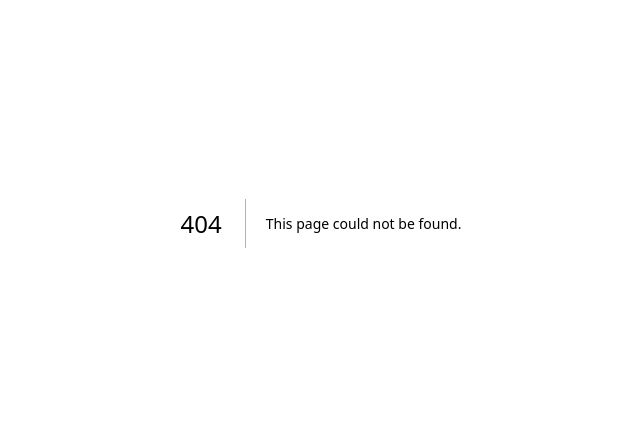
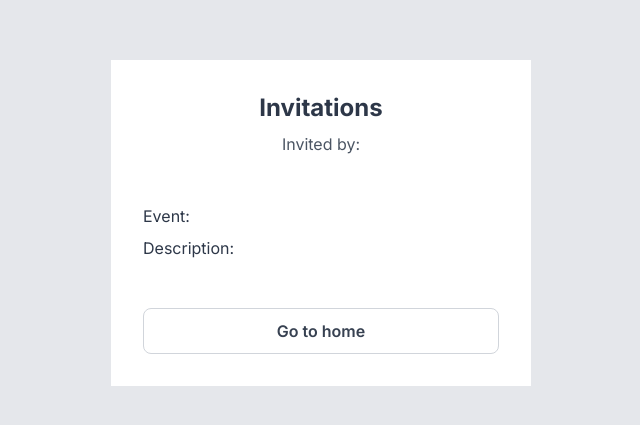
Before and after one commit to gulshanexcel/event-management, a Next.js app in the folder frontend/: page /invitations in a window 1280 px wide. Before the commit this address had no page. Shown: the part 177-602 px from the top of the page, without its empty margins (319-959 px from the left). Built offline with nearby package versions, Linux system fonts and the light colour scheme.

Commit message:
added invitation page.

```diff
--- /dev/null
+++ b/frontend/src/app/invitations/page.tsx
@@ -0,0 +1,27 @@
+'use client'
+
+import Button from "@/components/Button"
+import { useSearchParams } from "next/navigation"
+
+const Page = () => {
+    const query = useSearchParams()
+
+    return (
+        <div className="h-screen flex items-center justify-center bg-gray-200">
+            <div className="bg-white p-8 w-full max-w-[420px]">
+                <h1 className="text-2xl font-bold text-center">
+                    Invitations
+                </h1>
+
+                <p className="text-gray-600 mt-2 text-center">Invited by: {query.get('sender-username')}</p>
+
+                <p className="mt-12">Event: {query.get('event-title')}</p>
+                <p className="mt-2">Description: {query.get('description')}</p>
+
+                <Button className="w-full mt-12" variant="secondary">Go to home</Button>
+            </div>
+        </div>
+    )
+}
+
+export default Page
--- a/frontend/src/components/EventOverview.tsx
+++ b/frontend/src/components/EventOverview.tsx
@@ -124,17 +124,17 @@ export default function EventOverview() {
               <div className="absolute top-5 right-2">
                 <button onClick={() => editTask(event.id)} type='button' className='p-2 bg-slate-200 hover:opacity-80 active:scale-95 mr-4'>
                   <svg width="24p" height="24" viewBox="0 0 24 24" fill="none" xmlns="http://www.w3.org/2000/svg">
-                    <path d="M21.2799 6.40005L11.7399 15.94C10.7899 16.89 7.96987 17.33 7.33987 16.7C6.70987 16.07 7.13987 13.25 8.08987 12.3L17.6399 2.75002C17.8754 2.49308 18.1605 2.28654 18.4781 2.14284C18.7956 1.99914 19.139 1.92124 19.4875 1.9139C19.8359 1.90657 20.1823 1.96991 20.5056 2.10012C20.8289 2.23033 21.1225 2.42473 21.3686 2.67153C21.6147 2.91833 21.8083 3.21243 21.9376 3.53609C22.0669 3.85976 22.1294 4.20626 22.1211 4.55471C22.1128 4.90316 22.0339 5.24635 21.8894 5.5635C21.7448 5.88065 21.5375 6.16524 21.2799 6.40005V6.40005Z" stroke="#000000" stroke-width="1.5" stroke-linecap="round" stroke-linejoin="round"/>
-                    <path d="M11 4H6C4.93913 4 3.92178 4.42142 3.17163 5.17157C2.42149 5.92172 2 6.93913 2 8V18C2 19.0609 2.42149 20.0783 3.17163 20.8284C3.92178 21.5786 4.93913 22 6 22H17C19.21 22 20 20.2 20 18V13" stroke="#000000" stroke-width="1.5" stroke-linecap="round" stroke-linejoin="round"/>
+                    <path d="M21.2799 6.40005L11.7399 15.94C10.7899 16.89 7.96987 17.33 7.33987 16.7C6.70987 16.07 7.13987 13.25 8.08987 12.3L17.6399 2.75002C17.8754 2.49308 18.1605 2.28654 18.4781 2.14284C18.7956 1.99914 19.139 1.92124 19.4875 1.9139C19.8359 1.90657 20.1823 1.96991 20.5056 2.10012C20.8289 2.23033 21.1225 2.42473 21.3686 2.67153C21.6147 2.91833 21.8083 3.21243 21.9376 3.53609C22.0669 3.85976 22.1294 4.20626 22.1211 4.55471C22.1128 4.90316 22.0339 5.24635 21.8894 5.5635C21.7448 5.88065 21.5375 6.16524 21.2799 6.40005V6.40005Z" stroke="#000000" strokeWidth="1.5" strokeLinecap="round" strokeLinejoin="round"/>
+                    <path d="M11 4H6C4.93913 4 3.92178 4.42142 3.17163 5.17157C2.42149 5.92172 2 6.93913 2 8V18C2 19.0609 2.42149 20.0783 3.17163 20.8284C3.92178 21.5786 4.93913 22 6 22H17C19.21 22 20 20.2 20 18V13" stroke="#000000" strokeWidth="1.5" strokeLinecap="round" strokeLinejoin="round"/>
                   </svg>
                 </button>
                 <button onClick={() => deleteTask(event.id)} type='button' className='p-2 bg-slate-200 hover:opacity-80 active:scale-95'>
                   <svg width="24" height="24" viewBox="0 0 24 24" fill="none" xmlns="http://www.w3.org/2000/svg">
-                    <path d="M10 11V17" stroke="#000000" stroke-width="2" stroke-linecap="round" stroke-linejoin="round"/>
-                    <path d="M14 11V17" stroke="#000000" stroke-width="2" stroke-linecap="round" stroke-linejoin="round"/>
-                    <path d="M4 7H20" stroke="#000000" stroke-width="2" stroke-linecap="round" stroke-linejoin="round"/>
-                    <path d="M6 7H12H18V18C18 19.6569 16.6569 21 15 21H9C7.34315 21 6 19.6569 6 18V7Z" stroke="#000000" stroke-width="2" stroke-linecap="round" stroke-linejoin="round"/>
-                    <path d="M9 5C9 3.89543 9.89543 3 11 3H13C14.1046 3 15 3.89543 15 5V7H9V5Z" stroke="#000000" stroke-width="2" stroke-linecap="round" stroke-linejoin="round"/>
+                    <path d="M10 11V17" stroke="#000000" strokeWidth="2" strokeLinecap="round" strokeLinejoin="round"/>
+                    <path d="M14 11V17" stroke="#000000" strokeWidth="2" strokeLinecap="round" strokeLinejoin="round"/>
+                    <path d="M4 7H20" stroke="#000000" strokeWidth="2" strokeLinecap="round" strokeLinejoin="round"/>
+                    <path d="M6 7H12H18V18C18 19.6569 16.6569 21 15 21H9C7.34315 21 6 19.6569 6 18V7Z" stroke="#000000" strokeWidth="2" strokeLinecap="round" strokeLinejoin="round"/>
+                    <path d="M9 5C9 3.89543 9.89543 3 11 3H13C14.1046 3 15 3.89543 15 5V7H9V5Z" stroke="#000000" strokeWidth="2" strokeLinecap="round" strokeLinejoin="round"/>
                   </svg>
                 </button>
               </div>
--- a/frontend/src/components/Sidebar.tsx
+++ b/frontend/src/components/Sidebar.tsx
@@ -1,7 +1,10 @@
+import { useEffect, useState } from "react";
 import { useRouter } from "next/navigation";
+import { api } from "@/api/api";
 
 export default function Sidebar() {
   const router = useRouter()
+  const [user, setUser] = useState<{ username?: string, email?: string }>({})
 
   const logoutuser = (e) => {
     e.preventDefault()
@@ -10,6 +13,17 @@ export default function Sidebar() {
     localStorage.removeItem('authToken')
     router.push("/auth/signin")
   }
+
+
+  const getInfoOfCurrentLoggedInUser = () => {
+    api.get('/profile/').then((data) => {
+      setUser(data.data)
+    })
+  }
+
+  useEffect(() => {
+    getInfoOfCurrentLoggedInUser()
+  }, [])
 
   return (
     <aside className="w-1/4 bg-gray-800 text-white p-6 flex flex-col justify-between">
@@ -21,8 +35,8 @@ export default function Sidebar() {
             className="w-14 h-14 rounded-full"
           />
           <div>
-            <h3 className="text-xl font-semibold">Events</h3>
-            <p className="text-sm text-gray-400">info@eventsphere.com</p>
+            <h3 className="text-xl font-semibold">{user.username}</h3>
+            <p className="text-sm text-gray-400">{user.email}</p>
           </div>
         </div>
         <nav>
```
